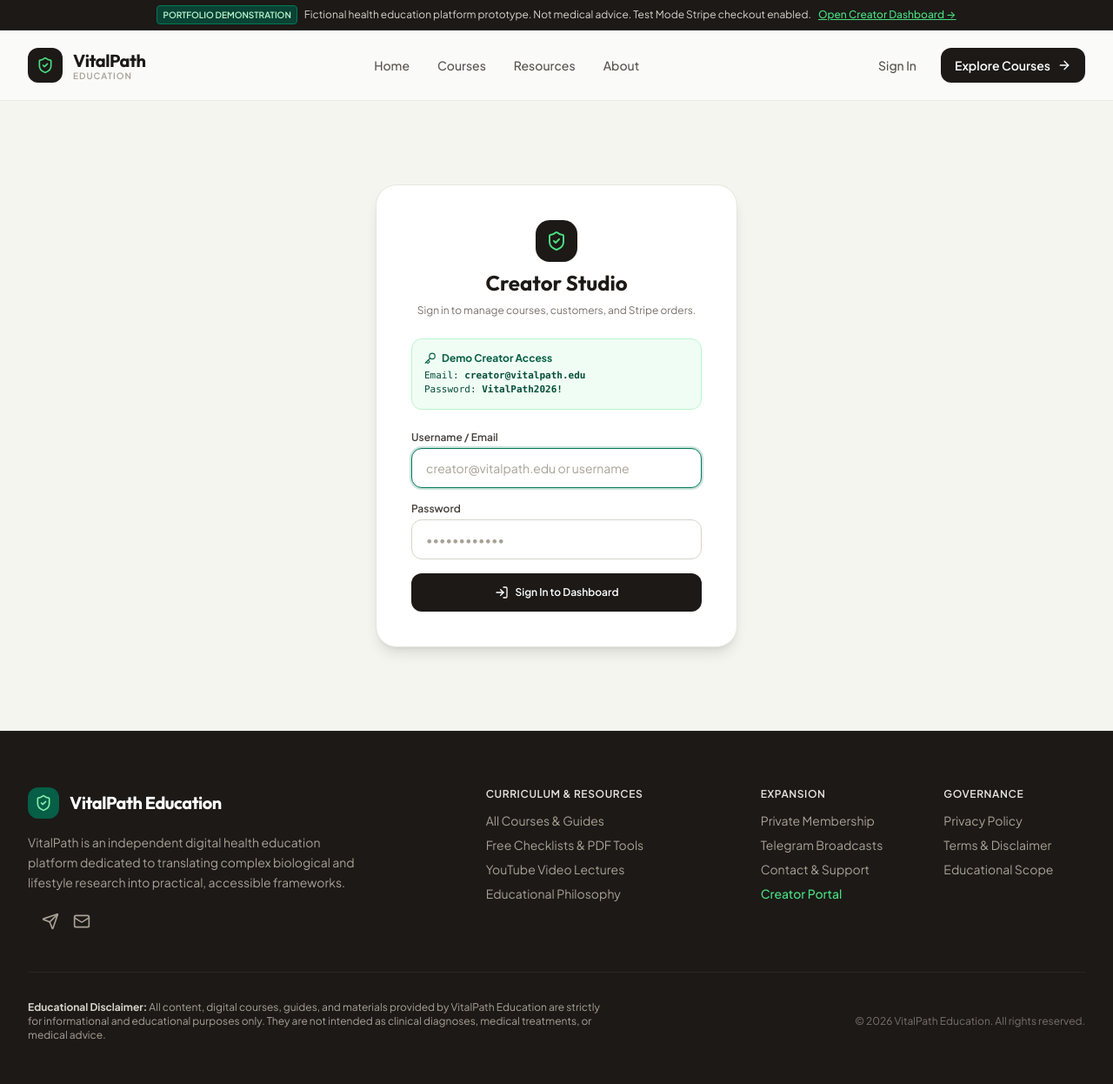
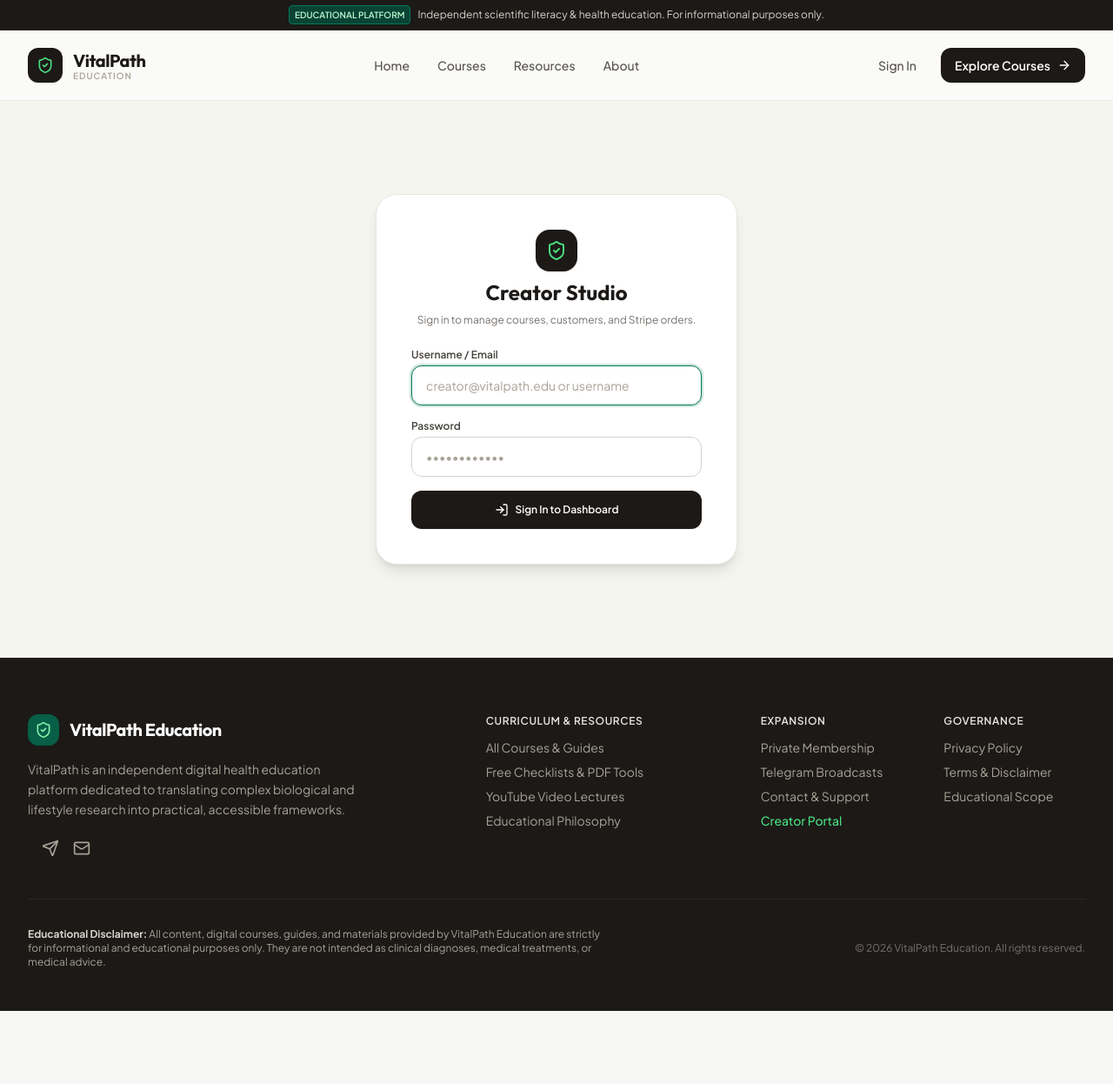
Before and after one commit to KalminX/vitalpath, a Django app: page /dashboard/login/ in a window 1280 px wide. Shown: the whole page at 87% size. After the commit the page ends 1162 px from the top, so only its background shows below. Run offline with Django 5.2, Linux system fonts and the light colour scheme; some libraries are stand-ins or nearby versions.

Commit message:
refactor: remove demo credentials banner from login and clean UI ribbons

```diff
--- a/templates/base.html
+++ b/templates/base.html
@@ -78,12 +78,11 @@
 </head>
 <body class="flex flex-col min-h-screen bg-[#FAFAF8] text-stone-800 antialiased selection:bg-emerald-100 selection:text-emerald-900">
 
-    <!-- Demo Disclaimer Header Ribbon -->
+    <!-- Educational Scope Header Ribbon -->
     <div class="bg-stone-900 text-stone-300 text-xs py-1.5 px-4 text-center border-b border-stone-800">
         <div class="max-w-7xl mx-auto flex items-center justify-center space-x-2">
-            <span class="inline-flex items-center px-1.5 py-0.5 rounded text-[10px] font-semibold bg-emerald-900/80 text-emerald-200 border border-emerald-700">PORTFOLIO DEMONSTRATION</span>
-            <span>Fictional health education platform prototype. Not medical advice. Test Mode Stripe checkout enabled.</span>
-            <a href="{% url 'dashboard:overview' %}" class="underline font-medium text-emerald-400 hover:text-emerald-300 ml-2">Open Creator Dashboard &rarr;</a>
+            <span class="inline-flex items-center px-1.5 py-0.5 rounded text-[10px] font-semibold bg-emerald-900/80 text-emerald-200 border border-emerald-700">EDUCATIONAL PLATFORM</span>
+            <span>Independent scientific literacy & health education. For informational purposes only.</span>
         </div>
     </div>
 
--- a/templates/dashboard/login.html
+++ b/templates/dashboard/login.html
@@ -17,17 +17,6 @@
                 <p class="text-xs text-stone-500">Sign in to manage courses, customers, and Stripe orders.</p>
             </div>
 
-            <!-- Demo Credentials Helper Banner -->
-            <div class="p-3.5 rounded-xl bg-emerald-50 border border-emerald-200 text-xs text-emerald-950 space-y-1">
-                <div class="font-bold flex items-center space-x-1.5 text-emerald-800">
-                    <i data-lucide="key" class="w-3.5 h-3.5"></i>
-                    <span>Demo Creator Access</span>
-                </div>
-                <div class="font-mono text-[11px] text-emerald-900">
-                    Email: <span class="font-bold select-all">creator@vitalpath.edu</span><br>
-                    Password: <span class="font-bold select-all">VitalPath2026!</span>
-                </div>
-            </div>
 
             <form method="POST" action="{% url 'dashboard:login' %}" class="space-y-4">
                 {% csrf_token %}
```
Also changed, not shown: proposal.md (+0 -2 lines), README.md.
